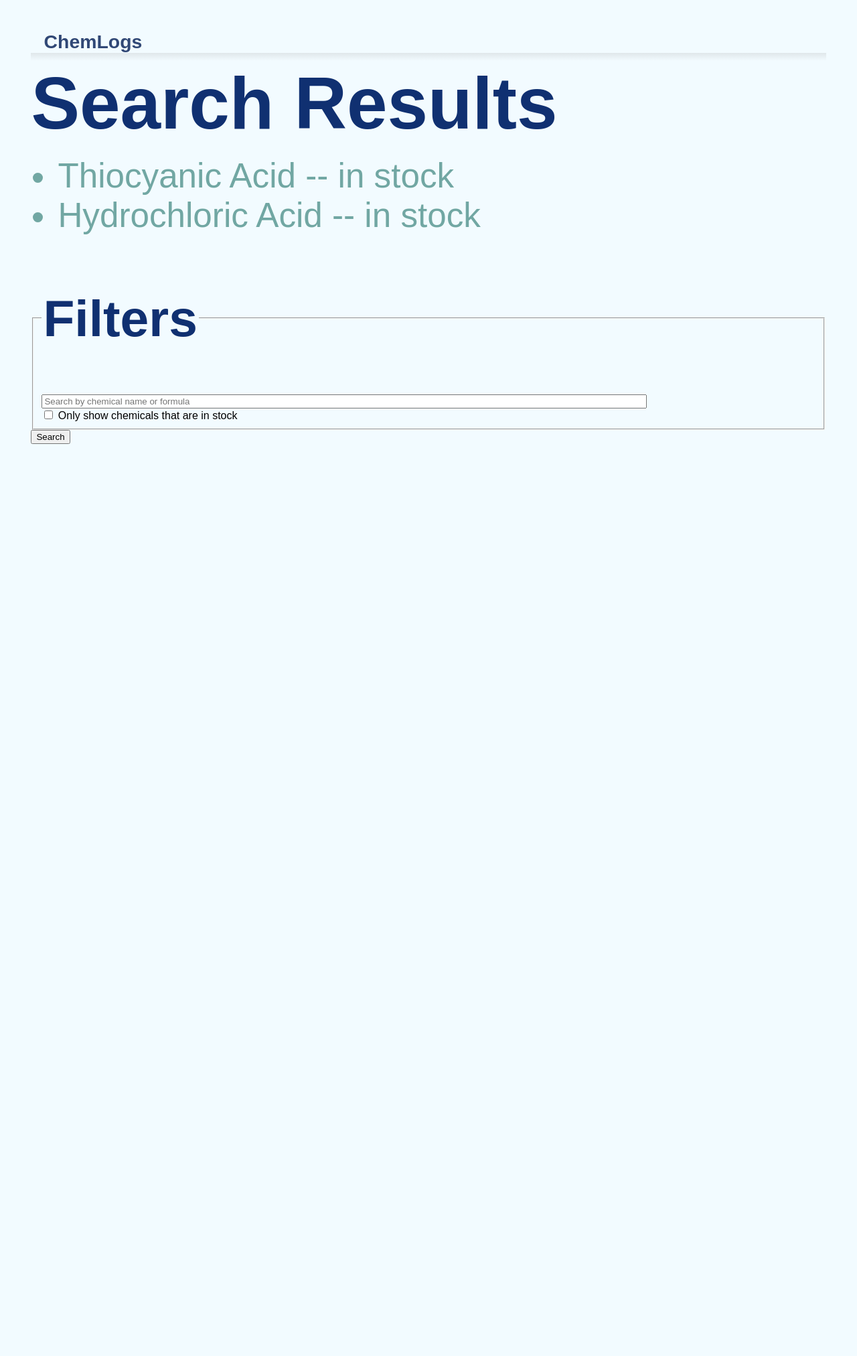
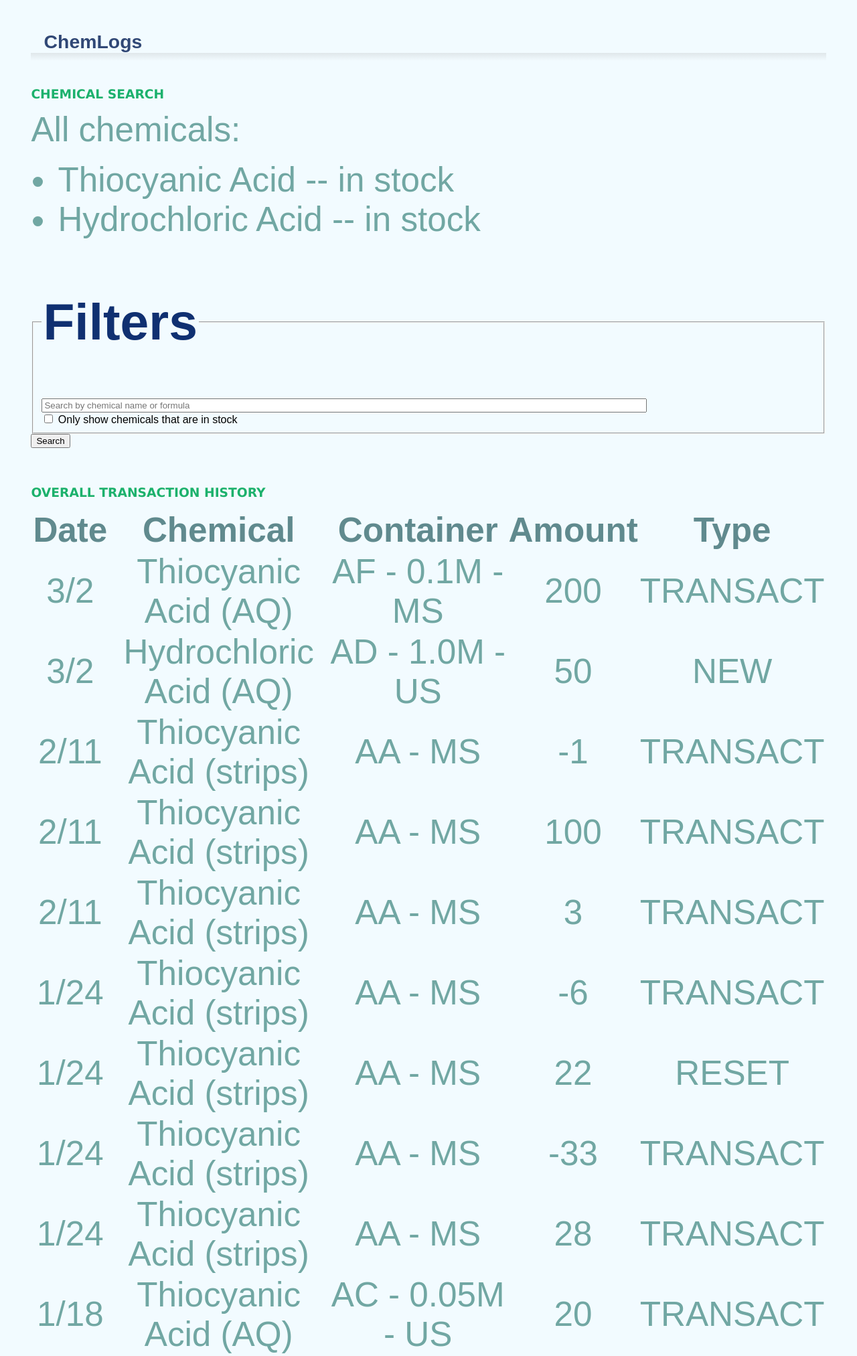
Before and after one commit to EastsidePreparatorySchool/ChemLogs, a Django app: page /chemlogs/chemicalSearch/ in a window 1280 px wide. Shown: the top 2025 px of the page at 67% size. Before the commit the page ends 663 px from the top, so only its background shows below. Run offline with Django 4.2, Linux system fonts and the light colour scheme; data comes from the database, SQL or seed files in the repository; both versions use the stored data as it was after the commit.

Commit message:
Site navigation
Consolidate overall transaction history onto chemicalSearch.html and add home button to this page.

Added slight clarity to search page

Moved stylesheet into /css/ and updated references accordingly (sorry)

```diff
--- a/Test Django App/mysite/chemlogs/static/chemlogs/style.css
+++ b/Test Django App/mysite/chemlogs/static/chemlogs/css/style.css
@@ -26,6 +26,13 @@ body {
 
 .header h4 {
    display: inline;
+}
+
+.header img {
+   position: absolute;
+   right: 3vw;
+   top: 3vw;
+   width: 10vw;
 }
 
 .header-bottom {
--- a/Test Django App/mysite/chemlogs/templates/chemlogs/chemical.html
+++ b/Test Django App/mysite/chemlogs/templates/chemlogs/chemical.html
@@ -9,7 +9,7 @@
     <meta http-equiv="X-UA-Compatible" content="IE=edge">
     <meta name="viewport" content="width=device-width, initial-scale=1.0">
     <title>Transaction History for {{chemical.name}}</title>
-    <link rel="stylesheet" href="{% static 'chemlogs/style.css' %}">
+    <link rel="stylesheet" href="{% static 'chemlogs/css/style.css' %}">
 
     <style>
         #cas-and-amount li {
@@ -21,6 +21,7 @@
 <body>
     <div class="header">
         <h4>ChemLogs</h4>
+        <a href="/chemlogs/chemicalSearch"><img src="{% static 'chemlogs/images/home.jpg' %}"></a>
     </div>
     <div class="header-bottom"></div> <!-- maybe replace this with an <hr> -->
 
--- a/Test Django App/mysite/chemlogs/templates/chemlogs/chemicalSearch.html
+++ b/Test Django App/mysite/chemlogs/templates/chemlogs/chemicalSearch.html
@@ -1,4 +1,4 @@
-<!-- search for a chemical -->
+<!-- Search for a chemical. Also displays overall transaction history -->
 
 {% load static %}
 
@@ -9,7 +9,7 @@
     <meta http-equiv="X-UA-Compatible" content="IE=edge">
     <meta name="viewport" content="width=device-width, initial-scale=1.0">
     <title>Chemical Search</title>
-    <link rel="stylesheet" href="{% static 'chemlogs/style.css' %}">
+    <link rel="stylesheet" href="{% static 'chemlogs/css/style.css' %}">
 </head>
 <body>
     <div class="header">
@@ -18,11 +18,15 @@
     <div class="header-bottom"></div>
 
     <!-- from https://learndjango.com/tutorials/django-search-tutorial -->
-    <h1>Search Results</h1>
-
-    {% if object_list %}
+    <h3>Chemical Search</h3>
+    {% if filtered %}
+    <p>Results:</p>
+    {% else %}
+    <p>All chemicals:</p>
+    {% endif %}
+    {% if shown_chemicals %}
     <ul>
-        {% for chemical in object_list %}
+        {% for chemical in shown_chemicals %}
         <li class="hoverable"><a href="/chemlogs/chemical/{{chemical.id}}/">
         {{ chemical }} -- {{ chemical.computeAmount }} in stock
         </a></li>
@@ -41,6 +45,26 @@
             <label for="requireSomeInStock">Only show chemicals that are in stock</label><br>
         </fieldset>
         <input type="submit" value="Search">
-    </form>
+    </form><br>
+
+    <h3>Overall Transaction History</h3>
+    <table>
+        <tr>
+            <th>Date</th>
+            <th>Chemical</th><!-- includes state -->
+            <th>Container</th><!-- full header -->
+            <th>Amount</th>
+            <th>Type</th><!-- like add/remove, reset, or create container -->
+        </tr>
+        {% for action in actions %}
+        <tr>
+            <td><a href="/chemlogs/transaction/{{action.id}}">{{action.time.month}}/{{action.time.day}}</a></td> <!-- don't show time of day -->
+            <td><a href="/chemlogs/transaction/{{action.id}}">{{action.container.contents.chemical}} ({{action.container.contents.getInfo}})</a></td>
+            <td><a href="/chemlogs/transaction/{{action.id}}">{{action.container.getHeader}}</a></td>
+            <td><a href="/chemlogs/transaction/{{action.id}}">{{action.amount}}</a></td>
+            <td><a href="/chemlogs/transaction/{{action.id}}">{{action.get_type_display}}</a></td><!-- this gets the verbose name of action.type -->
+        </tr>
+        {% endfor %}
+    </table>
 </body>
 </html>
--- a/Test Django App/mysite/chemlogs/templates/chemlogs/container.html
+++ b/Test Django App/mysite/chemlogs/templates/chemlogs/container.html
@@ -7,11 +7,12 @@
     <meta http-equiv="X-UA-Compatible" content="IE=edge">
     <meta name="viewport" content="width=device-width, initial-scale=1.0">
     <title>Container {{container.id}}</title>
-    <link rel="stylesheet" href="{% static 'chemlogs/style.css' %}">
+    <link rel="stylesheet" href="{% static 'chemlogs/css/style.css' %}">
 </head>
 <body onload="modifySlider()">
     <div class="header">
         <h4>ChemLogs</h4>
+        <a href="/chemlogs/chemicalSearch"><img src="{% static 'chemlogs/images/home.jpg' %}"></a>
     </div>
     <div class="header-bottom"></div>
 
--- a/Test Django App/mysite/chemlogs/templates/chemlogs/transaction.html
+++ b/Test Django App/mysite/chemlogs/templates/chemlogs/transaction.html
@@ -7,11 +7,12 @@
     <meta http-equiv="X-UA-Compatible" content="IE=edge">
     <meta name="viewport" content="width=device-width, initial-scale=1.0">
     <title>{{transaction.chemical.name}} Transaction {{transaction.id}}</title>
-    <link rel="stylesheet" href="{% static 'chemlogs/style.css' %}">
+    <link rel="stylesheet" href="{% static 'chemlogs/css/style.css' %}">
 </head>
 <body>
     <div class="header">
         <h4>CHEMLOGS</h4>
+        <a href="/chemlogs/chemicalSearch"><img src="{% static 'chemlogs/images/home.jpg' %}"></a>
     </div>
     <div class="header-bottom"></div>
 
--- a/Test Django App/mysite/chemlogs/urls.py
+++ b/Test Django App/mysite/chemlogs/urls.py
@@ -10,5 +10,5 @@ urlpatterns = [
     path('chemicalSearch/', views.ChemicalSearch.as_view(), name='chemicalSearch'),
     path('transaction/<int:transaction_id>/', views.transaction, name='transaction'),
     path('container/<str:container_id>/', views.container, name='container'),
-    path('history/', views.history, name='history')
+    #path('history/', views.history, name='history') # this content is now in chemicalSearch
 ]
--- a/Test Django App/mysite/chemlogs/views.py
+++ b/Test Django App/mysite/chemlogs/views.py
@@ -152,12 +152,20 @@ def container(request, container_id):
 
 # unimplemented
 def history(request):
-    return render(request, 'chemlogs/history.html', {'actions': Transaction.objects.exclude(type="I").order_by('-time')})
+    #return render(request, 'chemlogs/history.html', {'actions': Transaction.objects.exclude(type="I").order_by('-time')})
+    pass
 
 # search for chemicals
 class ChemicalSearch(ListView):
     model = Chemical
     template_name = 'chemlogs/chemicalSearch.html'
+
+    def get_context_data(self):
+        shown_chemicals = self.get_queryset()
+        filtered = len(shown_chemicals) < len(Chemical.objects.all()) # whether some chemicals are excluded in search
+        actions = Transaction.objects.exclude(type="I").order_by('-time')
+        return {'shown_chemicals': shown_chemicals, 'filtered': filtered, 'actions': actions}
+
     def get_queryset(self):
         nameSearch = self.request.GET.get("name")
         requireSomeInStock = self.request.GET.get("requireSomeInStock")
```
Also changed, not shown: Test Django App/mysite/chemlogs/templates/chemlogs/history.html (+3 -19 lines), Test Django App/mysite/mysite/scrapingTest3.py (added, +20 -0 lines), Test Django App/mysite/chemlogs/static/chemlogs/images/home.jpg (added), Test Django App/mysite/db.sqlite3. Lines whose indentation alone changed are shown as unchanged.
